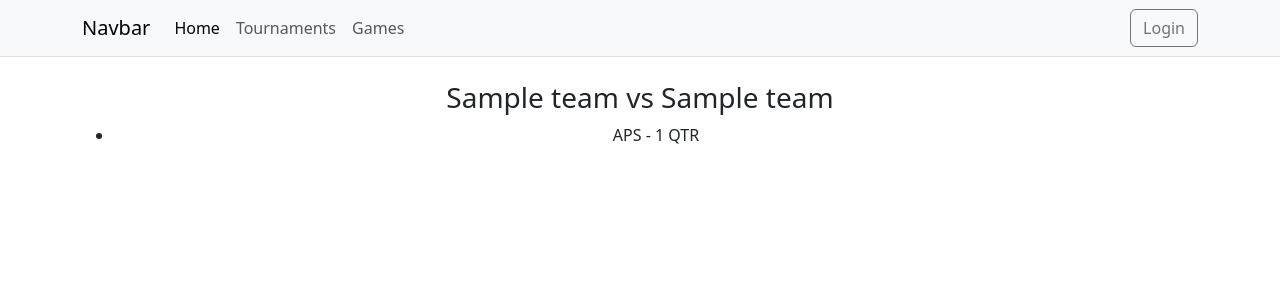
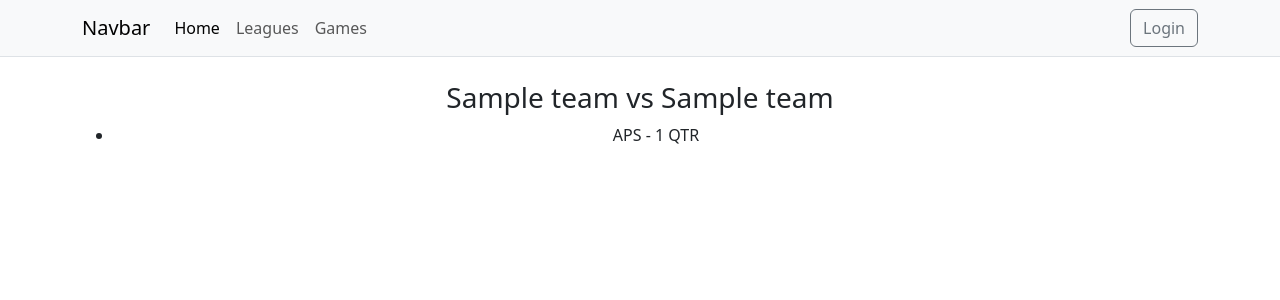
Before and after one commit to rafacasa/football-library, a Django app: page /football/00000000-0000-0000-0000-000000000001/ in a window 1280 px wide. Shown: the top 300 px of the page. Run offline with Django 5.2, Linux system fonts and the light colour scheme; data comes from the database, SQL or seed files in the repository; tables that the repository leaves empty hold one stand-in row (values such as "Sample post"); some libraries are stand-ins or nearby versions.

Commit message:
Update navbar.html

```diff
--- a/src/templates/navbar.html
+++ b/src/templates/navbar.html
@@ -9,7 +9,7 @@
         <div class="collapse navbar-collapse" id="navbarSupportedContent">
             <div class="navbar-nav me-auto mb-2 mb-lg-0">
                 <a class="nav-link active" aria-current="page" href="{% url 'football:gamelist' %}">Home</a>
-                <a class="nav-link" href="{% url 'football:gamelist-by-league' %}">Tournaments</a>
+                <a class="nav-link" href="{% url 'football:leaguelist' %}">Leagues</a>
                 <a class="nav-link" href="{% url 'football:gamelist' %}">Games</a>
             </div>
 
```
